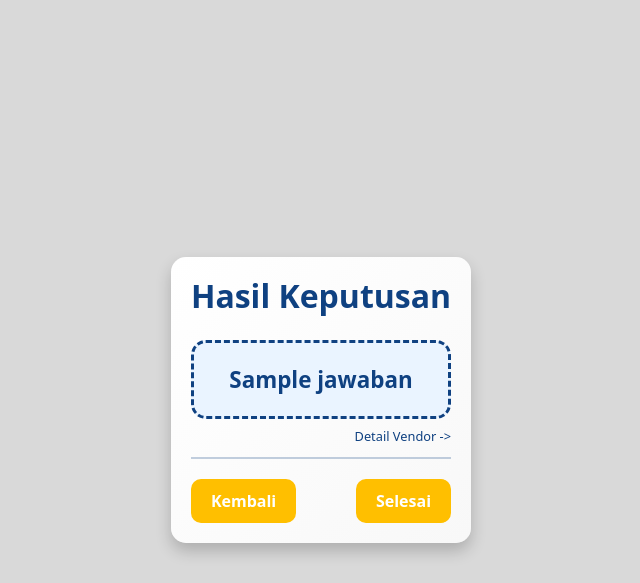
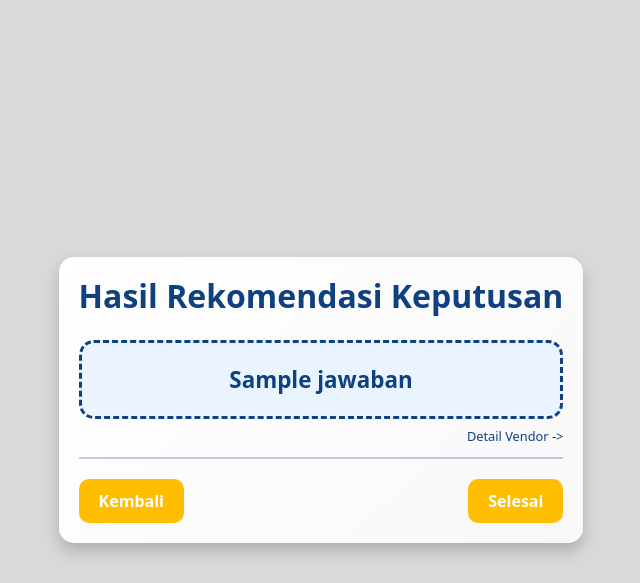
Before and after one commit to BimaMahendrak/spk, a Flask app: template app/templates/hasil.html in a window 1280 px wide. Shown: the top 583 px of the page, without its empty margins (319-959 px from the left). Run offline with Flask 3, Linux system fonts and the light colour scheme; the template is opened without the code that fills it: most values are stand-ins (such as "Sample title", 1, 10 or a date in 2020).

Commit message:
html edited

```diff
--- a/app/templates/hasil.html
+++ b/app/templates/hasil.html
@@ -3,7 +3,7 @@
   <head>
     <meta charset="utf-8" />
     <meta name="viewport" content="width=device-width, initial-scale=1" />
-    <title>Hasil Keputusan</title>
+    <title>Rekomendasi Keputusan</title>
     <link
       href="https://cdn.jsdelivr.net/npm/bootstrap@5.3.3/dist/css/bootstrap.min.css"
       rel="stylesheet"
@@ -68,7 +68,7 @@
     >
       <div class="result-card text-center">
         <div class="card-body">
-          <h2 class="mb-4">Hasil Keputusan</h2>
+          <h2 class="mb-4">Hasil Rekomendasi Keputusan</h2>
           <div class="result-box mb-2">
             {{jawaban}}
           </div>
--- a/app/templates/input_data.html
+++ b/app/templates/input_data.html
@@ -3,7 +3,7 @@
   <head>
     <meta charset="utf-8" />
     <meta name="viewport" content="width=device-width, initial-scale=1" />
-    <title>Input Data Kriteria</title>
+    <title>Data Keterangan Vendor</title>
     <link
       href="https://cdn.jsdelivr.net/npm/bootstrap@5.3.3/dist/css/bootstrap.min.css"
       rel="stylesheet"
```
